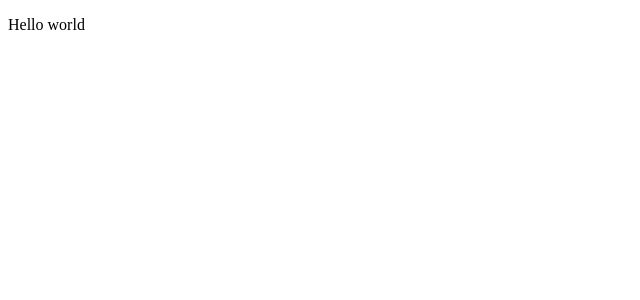
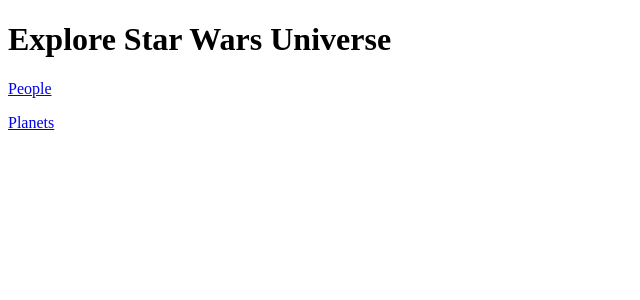
Before and after one commit to pgorecki/hello-next, a Next.js app: page / in a window 1280 px wide. Shown: the top 300 px of the page, without its empty margins (0-640 px from the left). Built offline with nearby package versions, Linux system fonts and the light colour scheme.

Commit message:
add 3 pages

```diff
--- a/pages/index.js
+++ b/pages/index.js
@@ -1,7 +1,7 @@
-import React from 'react';
-
 export default () => (
   <div>
-    <p>Hello world</p>
+    <h1>Explore Star Wars Universe</h1>
+    <p><a href="/people">People</a></p>
+    <p><a href="/planets">Planets</a></p>
   </div>
 );
--- /dev/null
+++ b/pages/people.js
@@ -0,0 +1,6 @@
+export default () => (
+  <div>
+    <h1>People</h1>
+    <div>TODO: list of people</div>
+  </div>
+);
```
Also changed, not shown: pages/planets.js (added, +9 -0 lines).
